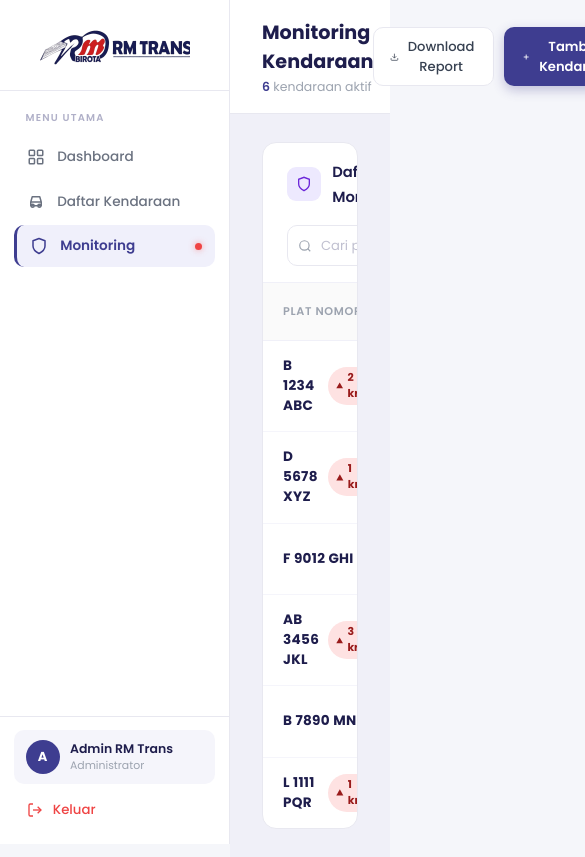
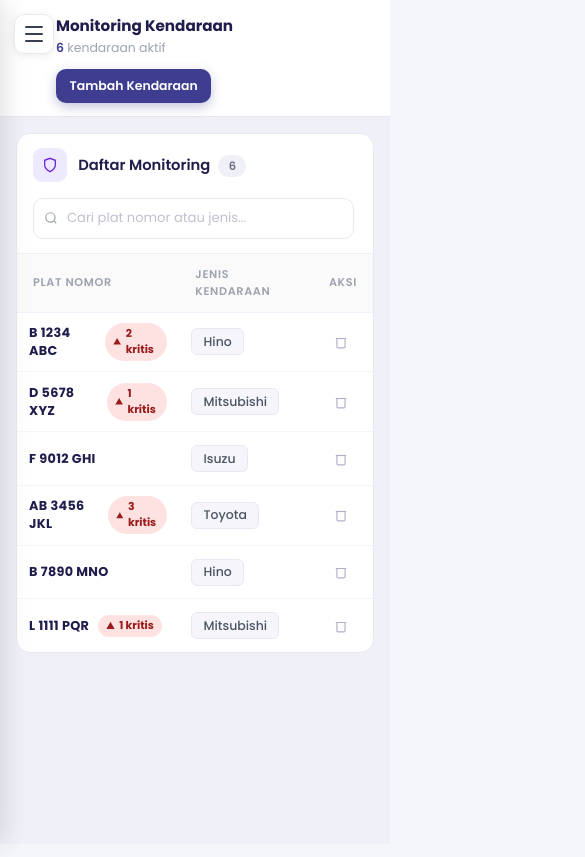
Before and after one commit to Ronaltama/RM_TRANS-Monitoring-Bengkel, a Vue app in the folder Frontend/: page /monitoring-kendaraan in a window 390 px wide. Shown: the top 857 px of the page, 585 px wide, since content can reach past the window. Built offline with nearby package versions, Linux system fonts and the light colour scheme.

Commit message:
responsif

```diff
--- a/Frontend/src/components/Sidebar.vue
+++ b/Frontend/src/components/Sidebar.vue
@@ -1,5 +1,24 @@
 <template>
-  <aside class="sidebar">
+  <div class="sidebar-wrapper">
+    <!-- Mobile Toggle Button -->
+    <button class="hamburger-btn" @click="isOpen = !isOpen" :class="{ open: isOpen }" aria-label="Toggle Menu">
+      <span></span>
+      <span></span>
+      <span></span>
+    </button>
+
+    <!-- Mobile Overlay -->
+    <div class="sidebar-overlay" v-if="isOpen" @click="isOpen = false"></div>
+
+    <!-- Sidebar -->
+    <aside class="sidebar" :class="{ 'sidebar-open': isOpen }">
+      <!-- Close button (mobile) -->
+      <button class="sidebar-close-btn" @click="isOpen = false" aria-label="Tutup menu">
+        <svg viewBox="0 0 24 24" fill="none" stroke="currentColor" width="18" height="18" stroke-width="2">
+          <line x1="18" y1="6" x2="6" y2="18"/><line x1="6" y1="6" x2="18" y2="18"/>
+        </svg>
+      </button>
+
       <!-- Logo -->
       <div class="sidebar-logo">
         <img src="/logo.png" alt="RM Trans" class="sidebar-logo-img" />
@@ -14,6 +33,7 @@
           :to="item.path"
           class="nav-item"
           :class="{ active: $route.path === item.path || $route.path.startsWith(item.path + '/') }"
+          @click.native="isOpen = false"
         >
           <span class="nav-icon" v-html="item.icon"></span>
           <span class="nav-label">{{ item.label }}</span>
@@ -39,6 +59,7 @@
         </button>
       </div>
     </aside>
+  </div>
 </template>
 
 <script>
@@ -46,6 +67,7 @@ export default {
   name: 'Sidebar',
   data() {
     return {
+      isOpen: false,
       menuItems: [
         {
           path: '/dashboard',
@@ -71,6 +93,72 @@ export default {
 
 <style scoped>
 @import url('https://fonts.googleapis.com/css2?family=Poppins:wght@400;500;600;700&display=swap');
+
+/* ===== WRAPPER ===== */
+.sidebar-wrapper {
+  position: relative;
+  flex-shrink: 0;
+}
+
+/* ===== HAMBURGER ===== */
+.hamburger-btn {
+  display: none;
+  flex-direction: column;
+  justify-content: center;
+  align-items: center;
+  gap: 5px;
+  width: 40px;
+  height: 40px;
+  background: #fff;
+  border: 1.5px solid #e8e8f0;
+  border-radius: 10px;
+  cursor: pointer;
+  position: fixed;
+  top: 14px;
+  left: 14px;
+  z-index: 200;
+  transition: all 0.2s;
+  box-shadow: 0 2px 8px rgba(0,0,0,0.08);
+}
+.hamburger-btn span {
+  display: block;
+  width: 18px;
+  height: 2px;
+  background: #374151;
+  border-radius: 2px;
+  transition: all 0.25s ease;
+  transform-origin: center;
+}
+.hamburger-btn.open span:nth-child(1) { transform: translateY(7px) rotate(45deg); }
+.hamburger-btn.open span:nth-child(2) { opacity: 0; transform: scaleX(0); }
+.hamburger-btn.open span:nth-child(3) { transform: translateY(-7px) rotate(-45deg); }
+
+/* ===== OVERLAY ===== */
+.sidebar-overlay {
+  display: none;
+  position: fixed;
+  inset: 0;
+  background: rgba(15,15,40,0.45);
+  z-index: 90;
+  backdrop-filter: blur(2px);
+}
+
+/* ===== CLOSE BUTTON (mobile only) ===== */
+.sidebar-close-btn {
+  display: none;
+  position: absolute;
+  top: 12px;
+  right: 12px;
+  background: #f5f5fb;
+  border: none;
+  border-radius: 8px;
+  color: #9ca3af;
+  cursor: pointer;
+  padding: 6px;
+  align-items: center;
+  transition: all 0.15s;
+}
+.sidebar-close-btn:hover { background: #f0f0f0; color: #374151; }
 
 .sidebar {
   position: sticky;
@@ -235,4 +323,34 @@ export default {
 .logout-btn:hover {
   background: #fff0f0;
 }
+
+/* ===== RESPONSIVE ===== */
+@media (max-width: 768px) {
+  .hamburger-btn {
+    display: flex;
+  }
+
+  .sidebar-overlay {
+    display: block;
+  }
+
+  .sidebar-close-btn {
+    display: flex;
+  }
+
+  .sidebar {
+    position: fixed;
+    left: -260px;
+    top: 0;
+    height: 100vh;
+    width: 260px;
+    z-index: 100;
+    transition: left 0.3s cubic-bezier(0.4, 0, 0.2, 1);
+    box-shadow: 4px 0 24px rgba(0,0,0,0.12);
+  }
+
+  .sidebar.sidebar-open {
+    left: 0;
+  }
+}
 </style>
--- a/Frontend/src/views/DashboardView.vue
+++ b/Frontend/src/views/DashboardView.vue
@@ -440,4 +440,26 @@ body { font-family: 'Poppins', sans-serif; }
   .topbar { padding: 1rem 1.25rem; }
   .topbar-date { display: none; }
 }
+
+@media (max-width: 768px) {
+  .topbar {
+    padding: 1rem 1rem 1rem 4rem; /* ruang untuk hamburger */
+  }
+  .page-title { font-size: 1rem; }
+  .content-body { padding: 1rem; gap: 1rem; }
+  .stats-grid { grid-template-columns: repeat(2, 1fr); gap: 0.75rem; }
+  .table thead th:nth-child(2),
+  .table tbody td:nth-child(2) { display: none; }
+  .table thead th,
+  .table tbody td { padding: 0.75rem 1rem; }
+}
+
+@media (max-width: 480px) {
+  .stats-grid { grid-template-columns: 1fr; }
+  .topbar-right { gap: 0.4rem; }
+  .btn-refresh { padding: 0.4rem 0.7rem; font-size: 0.75rem; }
+  .table tbody td { padding: 0.7rem 0.75rem; font-size: 0.8rem; }
+  .badge { font-size: 0.65rem; padding: 0.22rem 0.6rem; }
+  .card-header { padding: 0.85rem 1rem; }
+}
 </style>
--- a/Frontend/src/views/KendaraanView.vue
+++ b/Frontend/src/views/KendaraanView.vue
@@ -272,5 +272,34 @@ export default {
 .badge-gray   { background: #f3f4f6; color: #374151; }
 
 @media (max-width: 1024px) { .stats-grid { grid-template-columns: repeat(2, 1fr); } }
-@media (max-width: 600px) { .stats-grid { grid-template-columns: 1fr; } .content-body { padding: 1rem; } }
+
+@media (max-width: 768px) {
+  .topbar {
+    padding: 1rem 1rem 1rem 4rem;
+    flex-wrap: wrap;
+    gap: 0.75rem;
+  }
+  .page-title { font-size: 1rem; }
+  .content-body { padding: 1rem; gap: 1rem; }
+  .stats-grid { grid-template-columns: repeat(2, 1fr); gap: 0.75rem; }
+  .filters-row { flex-wrap: wrap; }
+  .search-wrap { max-width: 100%; flex: 1 1 200px; }
+  .select-filter { flex: 1 1 auto; }
+  /* Hide less important table columns */
+  .table thead th:nth-child(1),
+  .table tbody td:nth-child(1),
+  .table thead th:nth-child(4),
+  .table tbody td:nth-child(4) { display: none; }
+  .table thead th,
+  .table tbody td { padding: 0.75rem 1rem; }
+}
+
+@media (max-width: 480px) {
+  .stats-grid { grid-template-columns: 1fr; }
+  .topbar { padding: 0.85rem 0.85rem 0.85rem 3.5rem; }
+  .btn-primary { padding: 0.5rem 0.85rem; font-size: 0.78rem; }
+  .btn-primary svg { display: none; }
+  .card-header { padding: 0.85rem 1rem; }
+  .table tbody td { padding: 0.65rem 0.75rem; font-size: 0.8rem; }
+}
 </style>
--- a/Frontend/src/views/LoginView.vue
+++ b/Frontend/src/views/LoginView.vue
@@ -396,4 +396,11 @@ export default {
     max-width: 160px;
   }
 }
+
+@media (max-width: 360px) {
+  .login-wrapper { padding: 1rem; }
+  .login-card { padding: 1.5rem 1.1rem 1.4rem; }
+  .card-subtitle { font-size: 12px; }
+  .btn-login { padding: 11px; font-size: 14px; }
+}
 </style>
--- a/Frontend/src/views/MonitoringKendaraanView.vue
+++ b/Frontend/src/views/MonitoringKendaraanView.vue
@@ -219,4 +219,36 @@ export default {
 
 .icon-btn { width: 32px; height: 32px; display: flex; align-items: center; justify-content: center; border: none; background: none; border-radius: 8px; cursor: pointer; color: #b0b0c8; transition: all 0.15s; }
 .icon-btn.delete:hover { color: #ef4444; background: #fff0f0; }
+
+/* ===== RESPONSIVE ===== */
+@media (max-width: 768px) {
+  .topbar {
+    padding: 1rem 1rem 1rem 4rem;
+    flex-wrap: wrap;
+    gap: 0.75rem;
+  }
+  .topbar-actions { flex-wrap: wrap; }
+  .page-title { font-size: 1rem; }
+  .content-body { padding: 1rem; }
+  .card-header { flex-direction: column; align-items: flex-start; }
+  .search-wrap input { width: 100%; }
+  /* Hide some table columns on tablet */
+  .table thead th:nth-child(3),
+  .table tbody td:nth-child(3) { display: none; }
+  .table thead th,
+  .table tbody td { padding: 0.75rem 1rem; }
+  .btn-secondary { display: none; }
+}
+
+@media (max-width: 480px) {
+  .topbar { padding: 0.85rem 0.85rem 0.85rem 3.5rem; }
+  .page-title { font-size: 0.95rem; }
+  /* On small phone, also hide status column */
+  .table thead th:nth-child(4),
+  .table tbody td:nth-child(4) { display: none; }
+  .table tbody td { padding: 0.65rem 0.75rem; font-size: 0.8rem; }
+  .btn-primary { padding: 0.5rem 0.85rem; font-size: 0.78rem; }
+  .btn-primary svg { display: none; }
+  .card-header { padding: 0.85rem 1rem; }
+}
 </style>
--- a/Frontend/src/views/VehicleDetailView.vue
+++ b/Frontend/src/views/VehicleDetailView.vue
@@ -387,7 +387,6 @@ export default {
 .search-wrap input::placeholder { color: #c0c0d0; }
 
 /* COMPONENTS */
-.component-list { }
 .component-item { display: flex; align-items: center; gap: 1rem; padding: 1rem 1.5rem; border-bottom: 1px solid #f5f5fb; transition: background 0.1s; }
 .component-item:last-child { border-bottom: none; }
 .component-item:hover { background: #faf9ff; }
@@ -462,4 +461,50 @@ input::placeholder { color: #c0c0d0; }
 
 .modal-fade-enter-active, .modal-fade-leave-active { transition: opacity 0.2s ease; }
 .modal-fade-enter, .modal-fade-leave-to { opacity: 0; }
+
+/* ===== RESPONSIVE ===== */
+@media (max-width: 900px) {
+  .topbar { flex-wrap: wrap; gap: 0.75rem; }
+  .km-card { min-width: auto; }
+}
+
+@media (max-width: 768px) {
+  .topbar {
+    padding: 0.85rem 1rem 0.85rem 4rem;
+    flex-wrap: wrap;
+    gap: 0.75rem;
+  }
+  .page-title { font-size: 1.05rem; }
+  .content-body { padding: 1rem; }
+  .section-header {
+    flex-direction: column;
+    align-items: flex-start;
+    padding: 0.85rem 1rem;
+    gap: 0.65rem;
+  }
+  .section-actions {
+    width: 100%;
+    justify-content: space-between;
+  }
+  .filter-tabs { flex-wrap: wrap; }
+  .search-row { padding: 0.75rem 1rem; }
+  .search-wrap { max-width: 100%; }
+  .component-item { padding: 0.85rem 1rem; gap: 0.75rem; }
+  .comp-name { font-size: 0.82rem; }
+}
+
+@media (max-width: 480px) {
+  .topbar { padding: 0.75rem 0.75rem 0.75rem 3.5rem; }
+  .topbar-left { gap: 0.6rem; }
+  .page-title { font-size: 0.95rem; }
+  .vehicle-title-row { flex-wrap: wrap; gap: 0.4rem; }
+  .km-card { padding: 0.55rem 0.85rem; }
+  .km-value { font-size: 1.15rem; }
+  .btn-primary { padding: 0.45rem 0.75rem; font-size: 0.75rem; }
+  .btn-primary svg { display: none; }
+  .comp-icon { width: 32px; height: 32px; }
+  .comp-actions .icon-btn { width: 26px; height: 26px; }
+  .filter-tab { padding: 0.25rem 0.55rem; font-size: 0.72rem; }
+  .modal-box { border-radius: 14px; margin: 0.5rem; }
+}
 </style>
```
Lines whose indentation alone changed are shown as unchanged.
